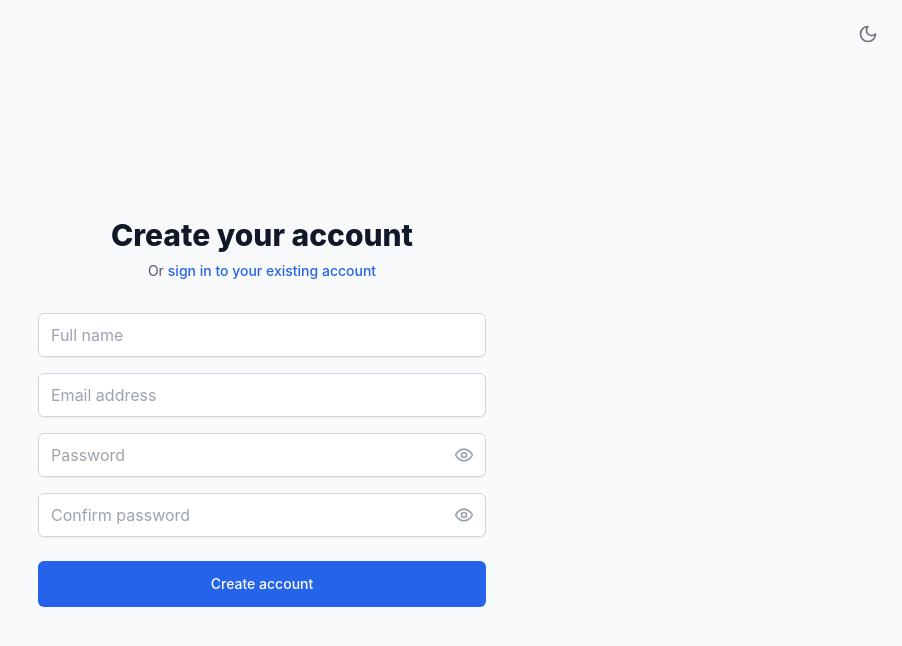
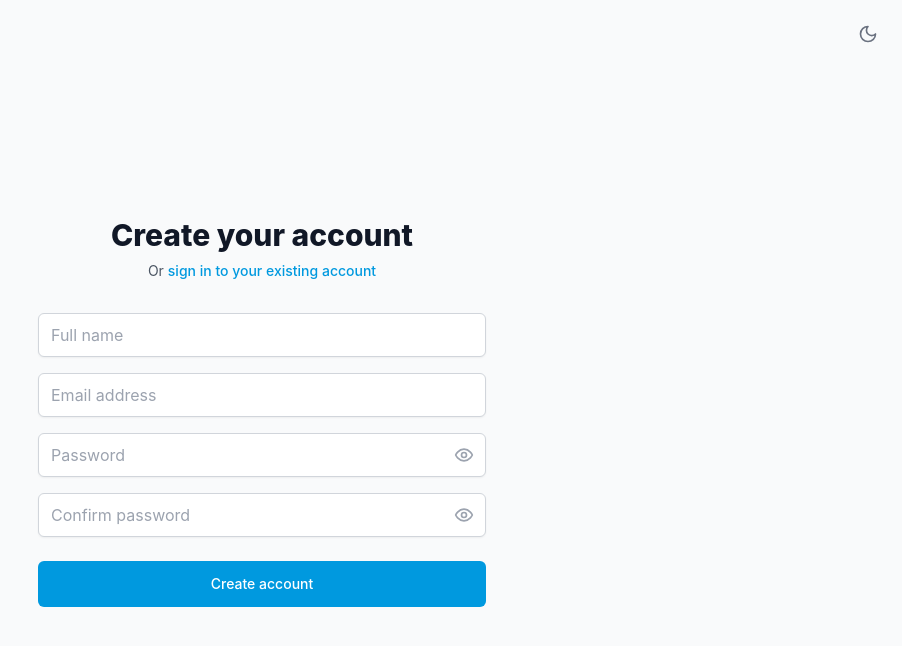
Before and after one commit to jmeza44/team-vault, a React (Vite) app in the folder frontend/: page /register in a window 1280 px wide. Shown: the top 646 px of the page, without its empty margins (378-1280 px from the left). Built offline with nearby package versions, Linux system fonts and the light colour scheme; no server answers.

Commit message:
feat: Update color classes for improved theming and consistency across components

```diff
--- a/frontend/src/components/credentials/CredentialCard.tsx
+++ b/frontend/src/components/credentials/CredentialCard.tsx
@@ -22,13 +22,13 @@ interface CredentialCardProps {
 const getRiskLevelColor = (riskLevel: RiskLevel) => {
   switch (riskLevel) {
     case RiskLevel.LOW:
-      return 'bg-green-100 text-green-800 dark:bg-green-800 dark:text-green-100';
+      return 'bg-success-100 text-success-800 dark:bg-success-800/20 dark:text-success-100';
     case RiskLevel.MEDIUM:
-      return 'bg-yellow-100 text-yellow-800 dark:bg-yellow-800 dark:text-yellow-100';
+      return 'bg-warning-100 text-warning-800 dark:bg-warning-800/20 dark:text-warning-100';
     case RiskLevel.HIGH:
-      return 'bg-orange-100 text-orange-800 dark:bg-orange-800 dark:text-orange-100';
+      return 'bg-warning-200 text-warning-900 dark:bg-warning-700/20 dark:text-warning-200';
     case RiskLevel.CRITICAL:
-      return 'bg-red-100 text-red-800 dark:bg-red-800 dark:text-red-100';
+      return 'bg-danger-100 text-danger-800 dark:bg-danger-800/20 dark:text-danger-100';
     default:
       return 'bg-gray-100 text-gray-800 dark:bg-gray-800 dark:text-gray-100';
   }
--- a/frontend/src/components/credentials/ShareCredentialModal.tsx
+++ b/frontend/src/components/credentials/ShareCredentialModal.tsx
@@ -220,12 +220,12 @@ export const ShareCredentialModal: React.FC<ShareCredentialModalProps> = ({
                   <div className="flex-1">
                     <div className="flex items-center space-x-3">
                       {share.sharedWithTeam ? (
-                        <div className="flex h-8 w-8 items-center justify-center rounded-full bg-purple-100 dark:bg-purple-300">
-                          <Users className="h-4 w-4 text-purple-600 dark:text-purple-800" />
+                        <div className="flex h-8 w-8 items-center justify-center rounded-full bg-secondary-100 dark:bg-secondary-300">
+                          <Users className="h-4 w-4 text-secondary-600 dark:text-secondary-800" />
                         </div>
                       ) : (
-                        <div className="flex h-8 w-8 items-center justify-center rounded-full bg-blue-100 dark:bg-blue-300">
-                          <UserIcon className="h-4 w-4 text-blue-600 dark:text-blue-800" />
+                        <div className="flex h-8 w-8 items-center justify-center rounded-full bg-primary-100 dark:bg-primary-300">
+                          <UserIcon className="h-4 w-4 text-primary-600 dark:text-primary-800" />
                         </div>
                       )}
                       <div>
--- a/frontend/src/components/teams/TeamCard.tsx
+++ b/frontend/src/components/teams/TeamCard.tsx
@@ -83,8 +83,8 @@ export const TeamCard: React.FC<TeamCardProps> = ({
             <span
               className={`inline-flex items-center rounded-full px-2.5 py-0.5 text-xs font-medium ${
                 userRole === TeamRole.ADMIN
-                  ? 'bg-purple-100 text-purple-800 dark:bg-purple-800 dark:text-purple-100'
-                  : 'bg-blue-100 text-blue-800 dark:bg-blue-800 dark:text-blue-100'
+                  ? 'bg-secondary-100 text-secondary-800 dark:bg-secondary-800/20 dark:text-secondary-100'
+                  : 'bg-primary-100 text-primary-800 dark:bg-primary-800/20 dark:text-primary-100'
               }`}
             >
               {userRole}
--- a/frontend/src/pages/auth/RegisterPage.tsx
+++ b/frontend/src/pages/auth/RegisterPage.tsx
@@ -234,7 +234,7 @@ export const RegisterPage: React.FC = () => {
                 <div className="mt-2">
                   <div className="text-sm">
                     {passwordRequirements.allMet ? (
-                      <div className="flex items-center text-green-600">
+                      <div className="flex items-center text-success-600 dark:text-success-400">
                         <CheckCircle className="mr-2 h-4 w-4" />
                         <span className="font-medium">Strong password</span>
                       </div>
@@ -285,12 +285,12 @@ export const RegisterPage: React.FC = () => {
                 formData.password && (
                   <div className="mt-2">
                     {formData.password === formData.confirmPassword ? (
-                      <p className="flex items-center text-sm text-green-600">
+                      <p className="flex items-center text-sm text-success-600 dark:text-success-400">
                         <CheckCircle className="mr-1 h-4 w-4" />
                         Passwords match
                       </p>
                     ) : (
-                      <p className="flex items-center text-sm text-red-600">
+                      <p className="flex items-center text-sm text-danger-600 dark:text-danger-400">
                         <Circle className="mr-1 h-4 w-4" />
                         Passwords do not match
                       </p>
--- a/frontend/src/pages/profile/ProfilePage.tsx
+++ b/frontend/src/pages/profile/ProfilePage.tsx
@@ -42,7 +42,7 @@ export const ProfilePage: React.FC = () => {
     return (
       <div className="flex min-h-96 items-center justify-center">
         <div className="text-center">
-          <div className="mx-auto h-8 w-8 animate-spin rounded-full border-b-2 border-blue-600"></div>
+          <div className="mx-auto h-8 w-8 animate-spin rounded-full border-b-2 border-primary-600"></div>
           <p className="mt-2 text-gray-600 dark:text-gray-300">
             Loading profile...
           </p>
@@ -74,7 +74,7 @@ export const ProfilePage: React.FC = () => {
               }}
               className={`flex min-h-[44px] items-center whitespace-nowrap border-b-2 px-2 py-3 text-sm font-medium md:px-1 ${
                 activeTab === tab.id
-                  ? 'border-blue-500 text-blue-600 dark:text-blue-400'
+                  ? 'border-primary-500 text-primary-600 dark:text-primary-400'
                   : 'border-transparent text-gray-500 hover:border-gray-300 hover:text-gray-700 dark:text-gray-400 dark:hover:text-gray-300'
               }`}
             >
@@ -117,7 +117,7 @@ export const ProfilePage: React.FC = () => {
                     <div className="font-medium text-gray-900 dark:text-gray-100">
                       {user.email}
                       {!user.emailVerified && (
-                        <span className="ml-2 inline-flex items-center rounded-full bg-yellow-100 px-2.5 py-0.5 text-xs font-medium text-yellow-800 dark:bg-yellow-900 dark:text-yellow-200">
+                        <span className="ml-2 inline-flex items-center rounded-full bg-warning-100 px-2.5 py-0.5 text-xs font-medium text-warning-800 dark:bg-warning-900/20 dark:text-warning-200">
                           Unverified
                         </span>
                       )}
--- a/frontend/tailwind.config.js
+++ b/frontend/tailwind.config.js
@@ -9,30 +9,30 @@ export default {
     extend: {
       colors: {
         primary: {
-          50: '#eff6ff',
-          100: '#dbeafe',
-          200: '#bfdbfe',
-          300: '#93c5fd',
-          400: '#60a5fa',
-          500: '#3b82f6',
-          600: '#2563eb',
-          700: '#1d4ed8',
-          800: '#1e40af',
-          900: '#1e3a8a',
-          950: '#172554',
+          50: '#eefaff',
+          100: '#dcf5ff',
+          200: '#b2edff',
+          300: '#6de1ff',
+          400: '#20d3ff',
+          500: '#00beff',
+          600: '#0099df',
+          700: '#0079b4',
+          800: '#006795',
+          900: '#00547a',
+          950: '#003049',
         },
         secondary: {
-          50: '#f8fafc',
-          100: '#f1f5f9',
-          200: '#e2e8f0',
-          300: '#cbd5e1',
-          400: '#94a3b8',
-          500: '#64748b',
-          600: '#475569',
-          700: '#334155',
-          800: '#1e293b',
-          900: '#0f172a',
-          950: '#020617',
+          50: '#fff1f2',
+          100: '#ffe0e2',
+          200: '#ffc7cb',
+          300: '#ffa0a7',
+          400: '#ff6974',
+          500: '#fa3947',
+          600: '#e71b2a',
+          700: '#c1121f',
+          800: '#a1131e',
+          900: '#85171f',
+          950: '#49060b',
         },
         success: {
           50: '#f0fdf4',
@@ -46,6 +46,19 @@ export default {
           800: '#166534',
           900: '#14532d',
           950: '#052e16',
+        },
+        info: {
+          50: '#effcff',
+          100: '#dbeafe',
+          200: '#bfdbfe',
+          300: '#93c5fd',
+          400: '#60a5fa',
+          500: '#3b82f6',
+          600: '#2563eb',
+          700: '#1d4ed8',
+          800: '#1e40af',
+          900: '#1e3a8a',
+          950: '#172554',
         },
         warning: {
           50: '#fffbeb',
@@ -100,4 +113,4 @@ export default {
     },
   },
   plugins: [],
-}
+};
```
Also changed, not shown: frontend/src/components/credentials/CredentialDetailModal.tsx (+5 -5 lines), frontend/src/components/teams/TeamDetailModal.tsx (+5 -5 lines), frontend/src/components/teams/TeamForm.tsx (+8 -8 lines), frontend/src/pages/credentials/CredentialsPage.tsx (+8 -8 lines), frontend/src/pages/teams/TeamsPage.tsx (+6 -6 lines).
